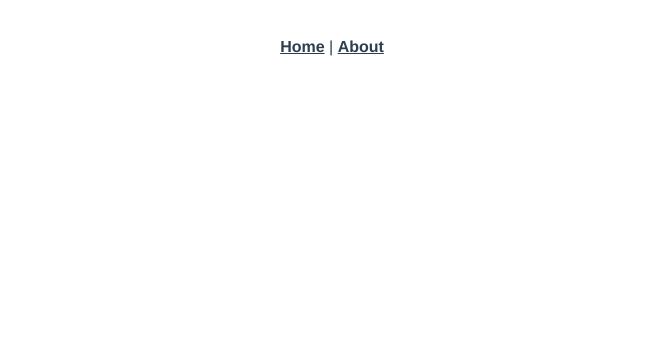
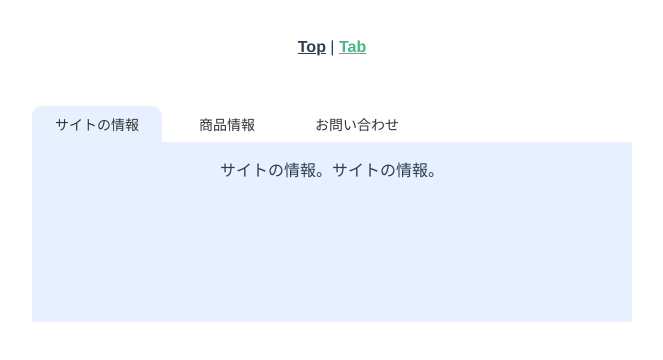
Before and after one commit to yk-port/vue-projects, a Vue app: page /tab in a window 1280 px wide. Before the commit this address had no page. Shown: the top 360 px of the page, without its empty margins (308-971 px from the left). Built offline with nearby package versions, Linux system fonts and the light colour scheme.

Commit message:
feat: create Tab func

```diff
--- a/package.json
+++ b/package.json
@@ -29,6 +29,8 @@
     "eslint-plugin-prettier": "^3.3.1",
     "eslint-plugin-vue": "^7.0.0",
     "prettier": "^2.2.1",
+    "sass": "^1.43.4",
+    "sass-loader": "^8.0.2",
     "typescript": "~4.1.5"
   },
   "eslintConfig": {
--- a/src/App.vue
+++ b/src/App.vue
@@ -1,7 +1,7 @@
 <template>
   <div id="nav">
-    <router-link to="/">Home</router-link> |
-    <router-link to="/about">About</router-link>
+    <router-link to="/">Top</router-link> |
+    <router-link to="/tab">Tab</router-link>
   </div>
   <router-view />
 </template>
--- a/src/components/HelloWorld.vue
+++ /dev/null
@@ -1,140 +0,0 @@
-<template>
-  <div class="hello">
-    <h1>{{ msg }}</h1>
-    <p>
-      For a guide and recipes on how to configure / customize this project,<br />
-      check out the
-      <a href="https://cli.vuejs.org" target="_blank" rel="noopener"
-        >vue-cli documentation</a
-      >.
-    </p>
-    <h3>Installed CLI Plugins</h3>
-    <ul>
-      <li>
-        <a
-          href="https://github.com/vuejs/vue-cli/tree/dev/packages/%40vue/cli-plugin-babel"
-          target="_blank"
-          rel="noopener"
-          >babel</a
-        >
-      </li>
-      <li>
-        <a
-          href="https://github.com/vuejs/vue-cli/tree/dev/packages/%40vue/cli-plugin-router"
-          target="_blank"
-          rel="noopener"
-          >router</a
-        >
-      </li>
-      <li>
-        <a
-          href="https://github.com/vuejs/vue-cli/tree/dev/packages/%40vue/cli-plugin-vuex"
-          target="_blank"
-          rel="noopener"
-          >vuex</a
-        >
-      </li>
-      <li>
-        <a
-          href="https://github.com/vuejs/vue-cli/tree/dev/packages/%40vue/cli-plugin-eslint"
-          target="_blank"
-          rel="noopener"
-          >eslint</a
-        >
-      </li>
-      <li>
-        <a
-          href="https://github.com/vuejs/vue-cli/tree/dev/packages/%40vue/cli-plugin-typescript"
-          target="_blank"
-          rel="noopener"
-          >typescript</a
-        >
-      </li>
-    </ul>
-    <h3>Essential Links</h3>
-    <ul>
-      <li>
-        <a href="https://vuejs.org" target="_blank" rel="noopener">Core Docs</a>
-      </li>
-      <li>
-        <a href="https://forum.vuejs.org" target="_blank" rel="noopener"
-          >Forum</a
-        >
-      </li>
-      <li>
-        <a href="https://chat.vuejs.org" target="_blank" rel="noopener"
-          >Community Chat</a
-        >
-      </li>
-      <li>
-        <a href="https://twitter.com/vuejs" target="_blank" rel="noopener"
-          >Twitter</a
-        >
-      </li>
-      <li>
-        <a href="https://news.vuejs.org" target="_blank" rel="noopener">News</a>
-      </li>
-    </ul>
-    <h3>Ecosystem</h3>
-    <ul>
-      <li>
-        <a href="https://router.vuejs.org" target="_blank" rel="noopener"
-          >vue-router</a
-        >
-      </li>
-      <li>
-        <a href="https://vuex.vuejs.org" target="_blank" rel="noopener">vuex</a>
-      </li>
-      <li>
-        <a
-          href="https://github.com/vuejs/vue-devtools#vue-devtools"
-          target="_blank"
-          rel="noopener"
-          >vue-devtools</a
-        >
-      </li>
-      <li>
-        <a href="https://vue-loader.vuejs.org" target="_blank" rel="noopener"
-          >vue-loader</a
-        >
-      </li>
-      <li>
-        <a
-          href="https://github.com/vuejs/awesome-vue"
-          target="_blank"
-          rel="noopener"
-          >awesome-vue</a
-        >
-      </li>
-    </ul>
-  </div>
-</template>
-
-<script lang="ts">
-import { defineComponent } from "vue";
-
-export default defineComponent({
-  name: "HelloWorld",
-  props: {
-    msg: String,
-  },
-});
-</script>
-
-<!-- Add "scoped" attribute to limit CSS to this component only -->
-<style scoped>
-h3 {
-  margin: 40px 0 0;
-}
-ul {
-  list-style-type: none;
-  padding: 0;
-}
-li {
-  display: inline-block;
-  margin: 0 10px;
-}
-a {
-  color: #42b983;
-}
-</style>
--- a/src/router/index.ts
+++ b/src/router/index.ts
@@ -1,20 +1,17 @@
 import { createRouter, createWebHistory, RouteRecordRaw } from "vue-router";
-import Home from "../views/Home.vue";
+import Top from "../views/Top.vue";
+import Tab from "../views/Tab.vue";
 
 const routes: Array<RouteRecordRaw> = [
   {
     path: "/",
-    name: "Home",
-    component: Home,
+    name: "Top",
+    component: Top,
   },
   {
-    path: "/about",
-    name: "About",
-    // route level code-splitting
-    // this generates a separate chunk (about.[hash].js) for this route
-    // which is lazy-loaded when the route is visited.
-    component: () =>
-      import(/* webpackChunkName: "about" */ "../views/About.vue"),
+    path: "/tab",
+    name: "Tab",
+    component: Tab,
   },
 ];
 
--- a/src/views/About.vue
+++ /dev/null
@@ -1,5 +0,0 @@
-<template>
-  <div class="about">
-    <h1>This is an about page</h1>
-  </div>
-</template>
--- a/src/views/Home.vue
+++ /dev/null
@@ -1,18 +0,0 @@
-<template>
-  <div class="home">
-    <img alt="Vue logo" src="../assets/logo.png" />
-    <HelloWorld msg="Welcome to Your Vue.js + TypeScript App" />
-  </div>
-</template>
-
-<script lang="ts">
-import { defineComponent } from "vue";
-import HelloWorld from "@/components/HelloWorld.vue"; // @ is an alias to /src
-
-export default defineComponent({
-  name: "Home",
-  components: {
-    HelloWorld,
-  },
-});
-</script>
--- /dev/null
+++ b/src/views/Tab.vue
@@ -0,0 +1,85 @@
+<template>
+  <section class="tab">
+    <ul class="tab__label">
+      <li v-for="item in items" :key="item.id">
+        <a
+          href="#"
+          @click.prevent="activate(item.id)"
+          :class="{ active: active === item.id }"
+        >
+          {{ item.title }}
+        </a>
+      </li>
+    </ul>
+
+    <div class="tab__content" v-show="active === 1">
+      サイトの情報。サイトの情報。
+    </div>
+    <div class="tab__content" v-show="active === 2">商品情報。商品情報。</div>
+    <div class="tab__content" v-show="active === 3">
+      お問い合わせ。お問い合わせ。
+    </div>
+  </section>
+</template>
+
+<script lang="ts">
+import { defineComponent, ref, reactive } from "vue";
+
+export default defineComponent({
+  name: "Tab",
+
+  setup() {
+    const active = ref(1);
+    const items = reactive([
+      { id: 1, title: "サイトの情報" },
+      { id: 2, title: "商品情報" },
+      { id: 3, title: "お問い合わせ" },
+    ]);
+    const activate = (id: number) => {
+      active.value = id;
+    };
+    return {
+      active,
+      items,
+      activate,
+    };
+  },
+});
+</script>
+
+<style lang="scss" scoped>
+.tab {
+  font-size: 14px;
+  margin: 20px auto;
+  width: 600px;
+  &__label {
+    list-style: none;
+    padding: 0;
+    margin: 0;
+    display: flex;
+    & li a {
+      display: inline-block;
+      width: 130px;
+      text-align: center;
+      padding: 8px 0;
+      color: #333;
+      text-decoration: none;
+      border-radius: 10px 10px 0 0;
+      &.active {
+        background: #e6f0ff;
+      }
+      &:not(.active):hover {
+        opacity: 0.5;
+        transition: 0.4s;
+      }
+    }
+  }
+  &__content {
+    background: #e6f0ff;
+    font-size: 16px;
+    min-height: 150px;
+    padding: 15px;
+    display: block;
+  }
+}
+</style>
--- /dev/null
+++ b/src/views/Top.vue
@@ -0,0 +1,13 @@
+<template>
+  <div>
+    <img alt="Vue logo" src="../assets/logo.png" />
+  </div>
+</template>
+
+<script lang="ts">
+import { defineComponent } from "vue";
+
+export default defineComponent({
+  name: "Top",
+});
+</script>
```
Also changed, not shown: 1 other file (tests, documents, lock files or other folders).
